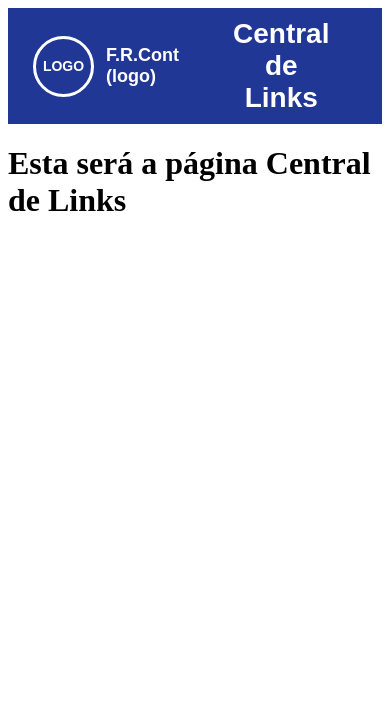
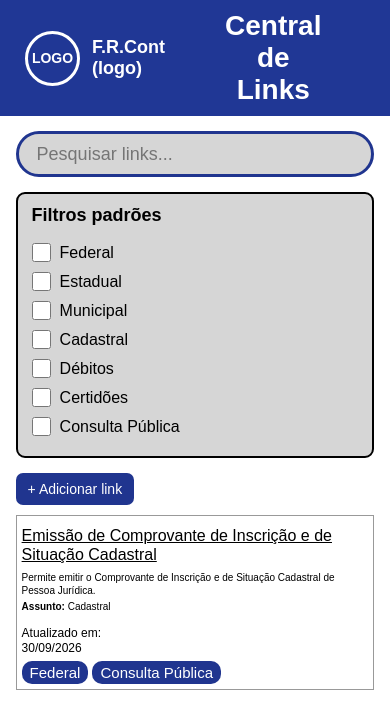
Before and after one commit to Edu0102/Site_Fatec, a plain HTML site: page html/centrallink.html in a window 390 px wide. Shown: the top 722 px of the page. Drawn offline with Linux system fonts and the light colour scheme.

Commit message:
central de links

```diff
--- /dev/null
+++ b/css/centrallink.css
@@ -0,0 +1,320 @@
+
+* {
+    box-sizing: border-box;
+}
+
+body {
+    margin: 0;
+    font-family: Arial, sans-serif;
+    background: #ffffff;
+    color: #000000;
+}
+
+/* CABEÇALHO */
+
+header {
+    height: 86px;
+    background: #20358f;
+    color: white;
+    display: flex;
+    align-items: center;
+    justify-content: space-between;
+    padding: 0 2%;
+}
+
+.logo {
+    width: 150px;
+    text-align: center;
+    font-size: 18px;
+    font-weight: bold;
+}
+
+header h1 {
+    font-size: 28px;
+    margin: 0;
+    text-align: center;
+}
+
+.funcionario {
+    width: 230px;
+    text-align: center;
+    font-size: 20px;
+    font-weight: bold;
+}
+
+/* BARRA DE PESQUISA */
+
+.pesquisa {
+    width: 77%;
+    margin: 13px auto 20px;
+}
+
+#pesquisa {
+    width: 100%;
+    height: 46px;
+    padding: 8px 18px;
+    border: 3px solid #20358f;
+    border-radius: 30px;
+    background: #d6d6d6;
+    font-size: 18px;
+    outline: none;
+}
+
+#pesquisa:focus {
+    background: #eeeeee;
+}
+
+/* ÁREA PRINCIPAL */
+
+.conteudo {
+    display: flex;
+    align-items: flex-start;
+    gap: 22px;
+    padding: 0 3.5%;
+}
+
+/* FILTROS */
+
+aside {
+    width: 188px;
+    min-width: 188px;
+    min-height: 385px;
+    padding: 10px 14px;
+    background: #d6d6d6;
+    border: 2px solid #000000;
+    border-radius: 9px;
+}
+
+aside h3 {
+    margin: 0 0 17px 10px;
+    font-size: 18px;
+    line-height: 22px;
+}
+
+.filtro {
+    display: flex;
+    align-items: center;
+    margin: 0 0 10px;
+    font-size: 16px;
+    cursor: pointer;
+}
+
+.filtro input {
+    width: 19px;
+    height: 19px;
+    margin: 0 9px 0 0;
+    flex-shrink: 0;
+    accent-color: #20358f;
+}
+
+/* LISTA DE LINKS */
+
+main {
+    flex: 1;
+    min-width: 0;
+}
+
+.acoes {
+    margin-bottom: 10px;
+}
+
+/* Botão de adicionar */
+
+button {
+    cursor: pointer;
+    background: #20358f;
+    color: white;
+    border: none;
+    border-radius: 7px;
+    padding: 8px 12px;
+    font-size: 14px;
+}
+
+button:hover {
+    background: #17276c;
+}
+
+/* CARTÕES */
+
+.card {
+    width: 100%;
+    min-height: 76px;
+    border: 1px solid #999999;
+    padding: 5px;
+    margin-bottom: 5px;
+    display: flex;
+    justify-content: space-between;
+    align-items: stretch;
+    gap: 10px;
+}
+
+.informacoes {
+    flex: 1;
+    min-width: 0;
+}
+
+.informacoes h3 {
+    margin: 5px 0 7px;
+    font-size: 16px;
+    font-weight: normal;
+    line-height: 19px;
+}
+
+.informacoes a {
+    color: #000000;
+    text-decoration: underline;
+}
+
+.informacoes a:hover {
+    color: #20358f;
+}
+
+.informacoes p {
+    margin: 0 0 3px;
+    font-size: 10px;
+    line-height: 13px;
+}
+
+/* DATA E TAGS */
+
+.detalhes {
+    min-width: 210px;
+    display: flex;
+    flex-direction: column;
+    justify-content: space-between;
+    align-items: flex-end;
+    gap: 5px;
+}
+
+.data {
+    text-align: right;
+    font-size: 12px;
+    line-height: 15px;
+}
+
+.tags {
+    display: flex;
+    justify-content: flex-end;
+    flex-wrap: wrap;
+    gap: 4px;
+}
+
+.tag {
+    display: inline-block;
+    padding: 3px 8px;
+    border-radius: 10px;
+    background: #20358f;
+    color: #ffffff;
+    font-size: 15px;
+    line-height: 17px;
+    white-space: nowrap;
+}
+
+/* FORMULÁRIO DE CADASTRO */
+
+#formulario {
+    display: none;
+    margin-bottom: 12px;
+    padding: 12px;
+    border: 1px solid #999999;
+}
+
+#formulario h3 {
+    margin-top: 0;
+}
+
+#formulario label {
+    display: block;
+    font-size: 14px;
+    font-weight: bold;
+}
+
+#formulario input,
+#formulario textarea {
+    display: block;
+    width: 100%;
+    margin: 5px 0 12px;
+    padding: 8px;
+    border: 1px solid #999999;
+    border-radius: 3px;
+    font-family: Arial, sans-serif;
+    font-size: 14px;
+}
+
+#formulario textarea {
+    min-height: 60px;
+    resize: vertical;
+}
+
+#mensagem {
+    margin: 8px 0;
+    font-size: 14px;
+}
+
+/* CELULAR E TELAS MENORES */
+
+@media (max-width: 700px) {
+    header {
+        height: auto;
+        min-height: 75px;
+        padding: 12px;
+        gap: 8px;
+    }
+
+    .logo {
+        width: auto;
+        font-size: 13px;
+    }
+
+    header h1 {
+        font-size: 19px;
+    }
+
+    .funcionario {
+        width: auto;
+        font-size: 12px;
+    }
+
+    .pesquisa {
+        width: 92%;
+        margin: 15px auto;
+    }
+
+    .conteudo {
+        flex-direction: column;
+        padding: 0 4%;
+        gap: 15px;
+    }
+
+    aside {
+        width: 100%;
+        min-width: 0;
+        min-height: auto;
+    }
+
+    aside h3 {
+        margin-left: 0;
+    }
+
+    main {
+        width: 100%;
+    }
+
+    .card {
+        flex-direction: column;
+        gap: 10px;
+    }
+
+    .detalhes {
+        min-width: 0;
+        align-items: flex-start;
+    }
+
+    .data {
+        text-align: left;
+    }
+
+    .tags {
+        justify-content: flex-start;
+    }
+}
--- a/html/centrallink.html
+++ b/html/centrallink.html
@@ -6,8 +6,54 @@
     <title>Central de Links</title>
     <link rel="stylesheet" href="../css/header.css">
     <script src="../js/header.js" defer></script>
+    <link rel="stylesheet" href="../css/centrallink.css">
+    <script src="../js/centrallink.js" defer></script>
 </head>
 <body>
-    <h1>Esta será a página Central de Links</h1>
+
+<div class="pesquisa">
+    <input type="search" id="pesquisa" placeholder="Pesquisar links..." oninput="filtrarLinks()">
+</div>
+
+<div class="conteudo">
+
+    <aside>
+        <h3>Filtros padrões</h3>
+        <div id="filtros"></div>
+    </aside>
+
+    <main>
+        <div class="acoes">
+            <button onclick="mostrarFormulario()">+ Adicionar link</button>
+        </div>
+
+        <form id="formulario">
+            <h3>Adicionar novo link</h3>
+
+            <label for="titulo">Título</label>
+            <input type="text" id="titulo" required>
+
+            <label for="descricao">Descrição</label>
+            <textarea id="descricao" required></textarea>
+
+            <label for="url">Endereço do link</label>
+            <input type="url" id="url" placeholder="https://..." required>
+
+            <label for="assunto">Assunto</label>
+            <input type="text" id="assunto" placeholder="Ex.: Certidões" required>
+
+            <label for="tags">Tags</label>
+            <input type="text" id="tags" placeholder="Ex.: Federal, Consulta Pública" required>
+
+            <button type="submit">Salvar link</button>
+            <button type="button" onclick="mostrarFormulario()">Cancelar</button>
+        </form>
+
+        <div id="mensagem"></div>
+        <div id="listaLinks"></div>
+    </main>
+
+</div>
+
 </body>
 </html>
--- /dev/null
+++ b/js/centrallink.js
@@ -0,0 +1,130 @@
+let links = [
+    {
+        titulo: "Emissão de Comprovante de Inscrição e de Situação Cadastral",
+        descricao: "Permite emitir o Comprovante de Inscrição e de Situação Cadastral de Pessoa Jurídica.",
+        url: "https://www.gov.br/receitafederal/",
+        assunto: "Cadastral",
+        tags: ["Federal", "Consulta Pública"],
+        data: "30/09/2026"
+    }
+];
+
+const filtrosPadrao = [
+    "Federal",
+    "Estadual",
+    "Municipal",
+    "Cadastral",
+    "Débitos",
+    "Certidões",
+    "Consulta Pública",
+];
+
+function criarFiltros() {
+    document.getElementById("filtros").innerHTML =
+        filtrosPadrao.map(filtro => `
+            <label class="filtro">
+                <input type="checkbox" value="${filtro}" onchange="filtrarLinks()">
+                ${filtro}
+            </label>
+        `).join("");
+}
+
+function mostrarLinks(lista) {
+    const area = document.getElementById("listaLinks");
+
+    if (lista.length === 0) {
+        area.innerHTML = "<p>Nenhum link encontrado.</p>";
+        return;
+    }
+
+    area.innerHTML = lista.map(link => `
+        <div class="card">
+            <div class="informacoes">
+                <h3>
+                    <a href="${link.url}" target="_blank" rel="noopener noreferrer">${link.titulo}</a>
+                </h3>
+                <p>${link.descricao}</p>
+                <p><strong>Assunto:</strong> ${link.assunto}</p>
+            </div>
+
+            <div class="detalhes">
+                <div class="data">
+                    Atualizado em:<br>${link.data}
+                </div>
+
+                <div class="tags">
+                    ${link.tags.map(tag => `<span class="tag">${tag}</span>`).join("")}
+                </div>
+            </div>
+        </div>
+    `).join("");
+}
+
+function filtrarLinks() {
+    const busca = document.getElementById("pesquisa").value.toLowerCase();
+
+    const selecionados = Array.from(
+        document.querySelectorAll("#filtros input:checked")
+    ).map(input => input.value);
+
+    const resultado = links.filter(link => {
+        const texto = [
+            link.titulo,
+            link.descricao,
+            link.assunto,
+            ...link.tags
+        ].join(" ").toLowerCase();
+
+        const correspondeBusca = texto.includes(busca);
+
+        const correspondeFiltro =
+            selecionados.length === 0 ||
+            selecionados.every(filtro => link.tags.includes(filtro));
+
+        return correspondeBusca && correspondeFiltro;
+    });
+
+    mostrarLinks(resultado);
+}
+
+function mostrarFormulario() {
+    const formulario = document.getElementById("formulario");
+
+    formulario.style.display =
+        formulario.style.display === "block" ? "none" : "block";
+}
+
+document.getElementById("formulario").addEventListener("submit", function(event) {
+    event.preventDefault();
+
+    const novoLink = {
+        titulo: document.getElementById("titulo").value.trim(),
+        descricao: document.getElementById("descricao").value.trim(),
+        url: document.getElementById("url").value.trim(),
+        assunto: document.getElementById("assunto").value.trim(),
+        tags: document.getElementById("tags").value
+            .split(",")
+            .map(tag => tag.trim())
+            .filter(tag => tag !== ""),
+        data: new Date().toLocaleDateString("pt-BR")
+    };
+
+    links.push(novoLink);
+
+    novoLink.tags.forEach(tag => {
+        if (!filtrosPadrao.includes(tag)) {
+            filtrosPadrao.push(tag);
+        }
+    });
+
+    criarFiltros();
+    filtrarLinks();
+
+    this.reset();
+    this.style.display = "none";
+
+    document.getElementById("mensagem").textContent = "Link adiconado com sucesso!";
+});
+
+criarFiltros();
+mostrarLinks(links);
```
